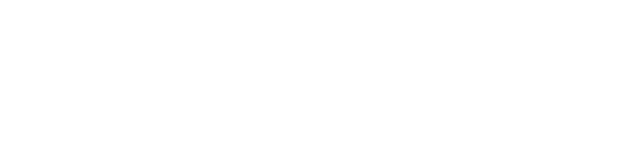
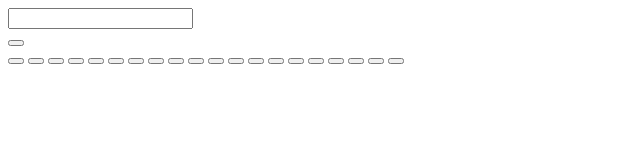
Before and after one commit to deyacodes/calculator, a plain HTML site: page index.html in a window 1280 px wide. Shown: the whole page, without its empty margins (0-640 px from the left). Drawn offline with Linux system fonts and the light colour scheme.

Commit message:
estructura del html

```diff
--- a/index.html
+++ b/index.html
@@ -1,12 +1,45 @@
 <!DOCTYPE html>
-<html lang="en">
+<html lang="es">
 <head>
     <meta charset="UTF-8">
     <meta http-equiv="X-UA-Compatible" content="IE=edge">
     <meta name="viewport" content="width=device-width, initial-scale=1.0">
-    <title>Document</title>
+    <link rel="stylesheet" href="estilos.css">
+    <title>Calculadora</title>
 </head>
 <body>
+    <div class="contenedor">
+        <div class="banner">
+            <input type="text" name="" id="">
+            <div class="result"></div>
+        </div>
+        <div>
+            <button> </button>
+        </div>
+        <div class="teclas">
+            <button></button>
+            <button></button>
+            <button></button>
+            <button></button>
+            <button></button>
+            <button></button>
+            <button></button>
+            <button></button>
+            <button></button>
+            <button></button>
+            <button></button>
+            <button></button>
+            <button></button>
+            <button></button>
+            <button></button>
+            <button></button>
+            <button></button>
+            <button></button>
+            <button></button>
+            <button></button>
+        </div>
+    </div>
 
 </body>
+<script src="main.js"></script>
 </html>
```
